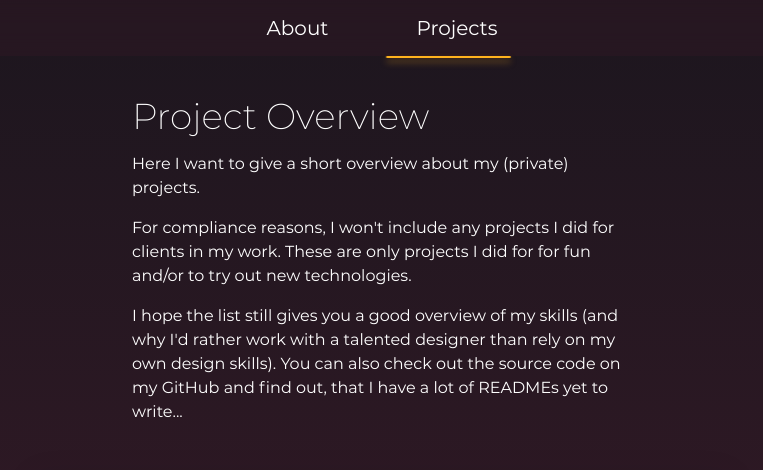
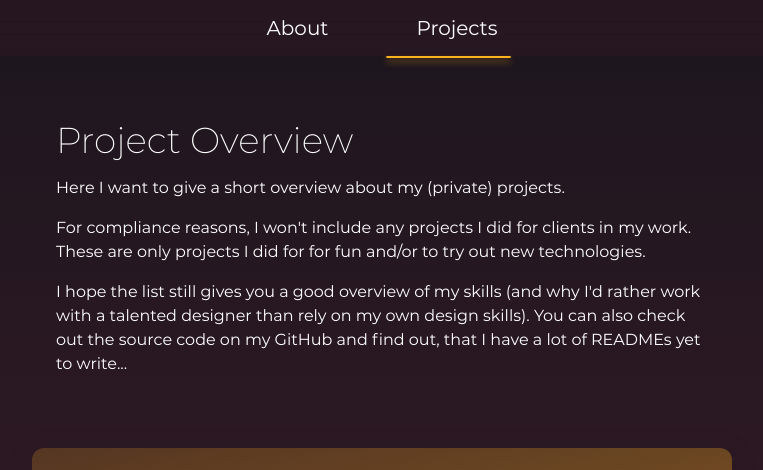
Before and after one commit to timostermann/portfolio, a SvelteKit app: page /projects in a window 1280 px wide. Shown: the top 470 px of the page, without its empty margins (258-1021 px from the left). Built offline with nearby package versions, Linux system fonts and the light colour scheme.

Commit message:
style: align projects intro with tiles

```diff
--- a/src/routes/projects/+page.svelte
+++ b/src/routes/projects/+page.svelte
@@ -13,7 +13,7 @@
 <section
 	class="relative flex flex-col items-center bg-gradient-to-b from-primary-900 via-primary-500 to-primary-900 px-8 pt-24"
 >
-	<div class="z-20 w-[500px] max-w-full">
+	<div class="z-20 w-[700px] max-w-full sm:p-6">
 		<h1 class="mb-4 text-4xl font-extralight">Project Overview</h1>
 		<p>
 			<span class="inline-block pb-4"
```
